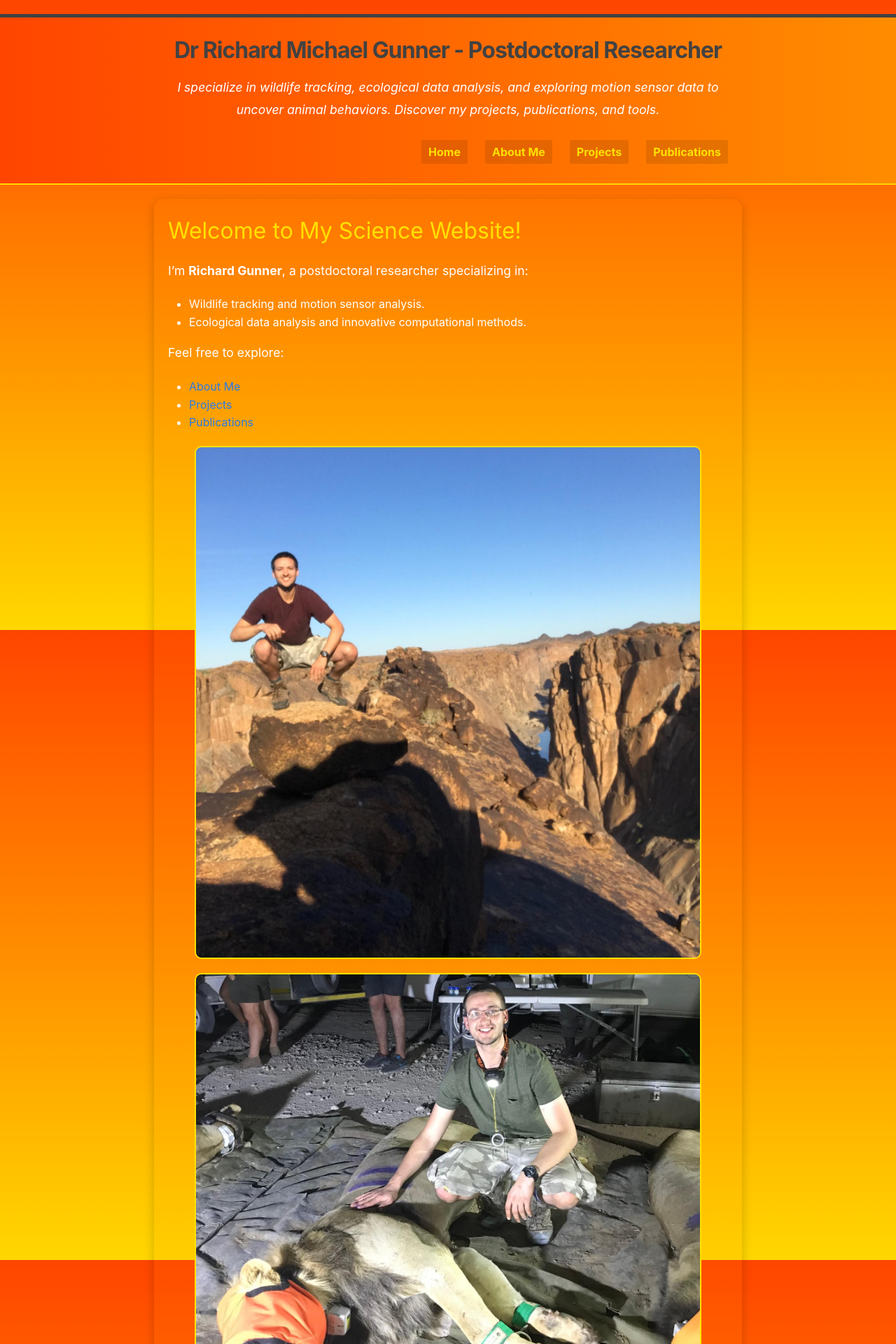
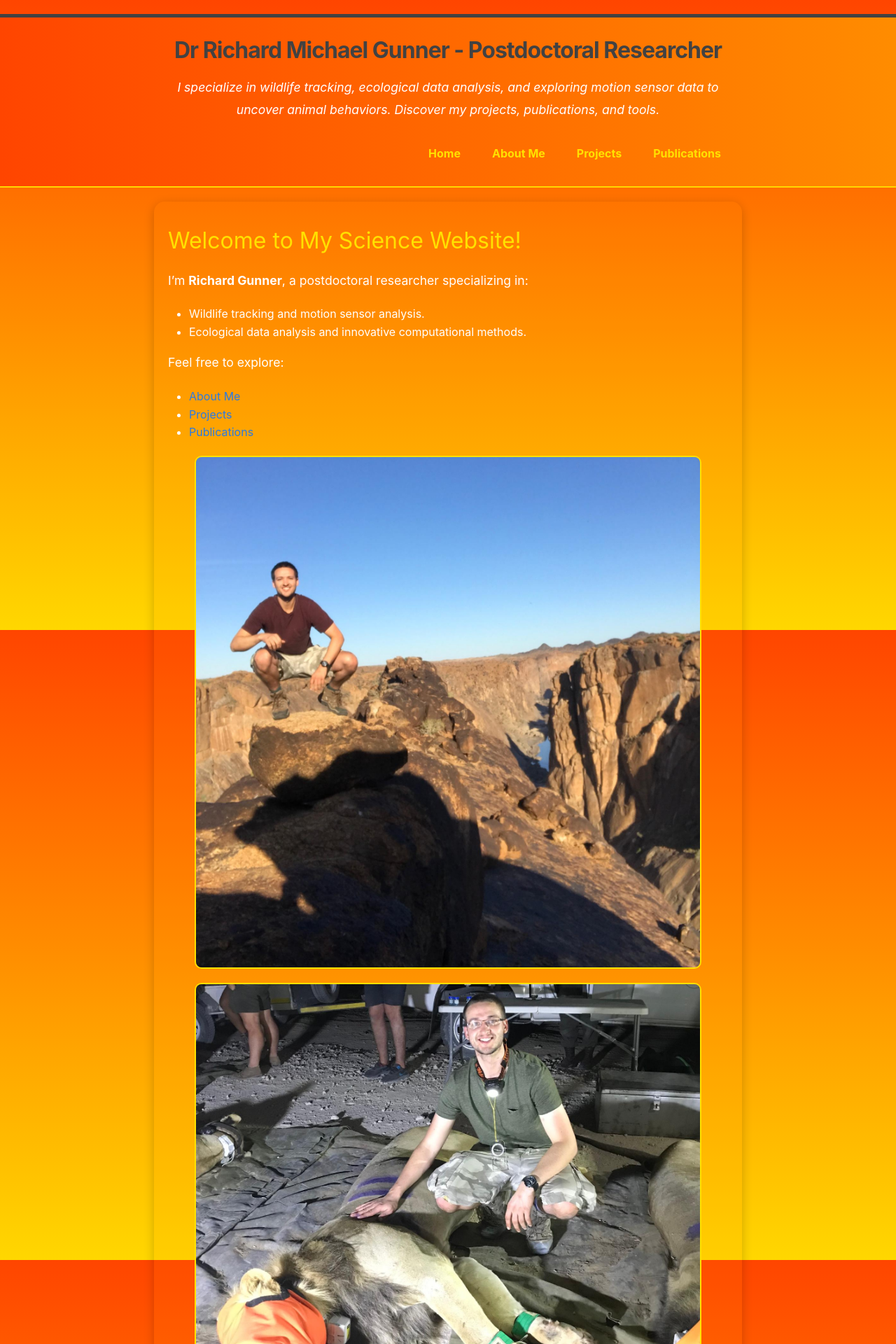
Before and after one commit to Richard6195/my-website, a Jekyll site: the page built from index.md, in a window 1280 px wide. Shown: the top 1920 px of the page at 70% size. Built offline with Jekyll 4.4.1, drawn with Linux system fonts in a browser that asks for light colours.

```diff
--- a/_sass/minima/_custom.scss
+++ b/_sass/minima/_custom.scss
@@ -37,8 +37,8 @@ body {
   justify-content: center;
   gap: 5px;
   flex-wrap: wrap; /* Allows links to move to the next line if needed */
-  margin-top: 8px;
-  margin-bottom: 8px;
+  margin-top: 10px;
+  margin-bottom: 10px;
   color: #ffffff;
 }
 
@@ -48,7 +48,6 @@ body {
   font-weight: bold;
   padding: 5px 10px; /* Add padding for better touch interaction */
   border-radius: 3px; /* Optional: Rounded corners */
-  background-color: rgba(0, 0, 0, 0.1); /* Optional link background */
 }
 
 .site-nav .page-link:hover {
@@ -78,13 +77,9 @@ body {
   color: #FF4500; /* Optional: Highlight link color on hover */
 }
 
-.site-footer .contact-list li {
-  margin: 5px 0;
-}
-
 /* Main Content Area Styling */
 .page-content {
-  padding: 20px 0;
+  padding: 30px 0;
   background: rgba(255, 140, 0, 0.1); /* Light orange overlay */
   border-radius: 15px; /* Soft corners for contrast */
   max-width: 1200px;
@@ -137,10 +132,3 @@ img, video {
     max-width: 100%;
   }
 }
-
-/* Responsive Styling for Mobile Screens */
-@media screen and (max-width: 768px) {
-  .site-header {
-    padding: 10px 0; /* Adjust header padding for smaller screens */
-  }
-}
```
